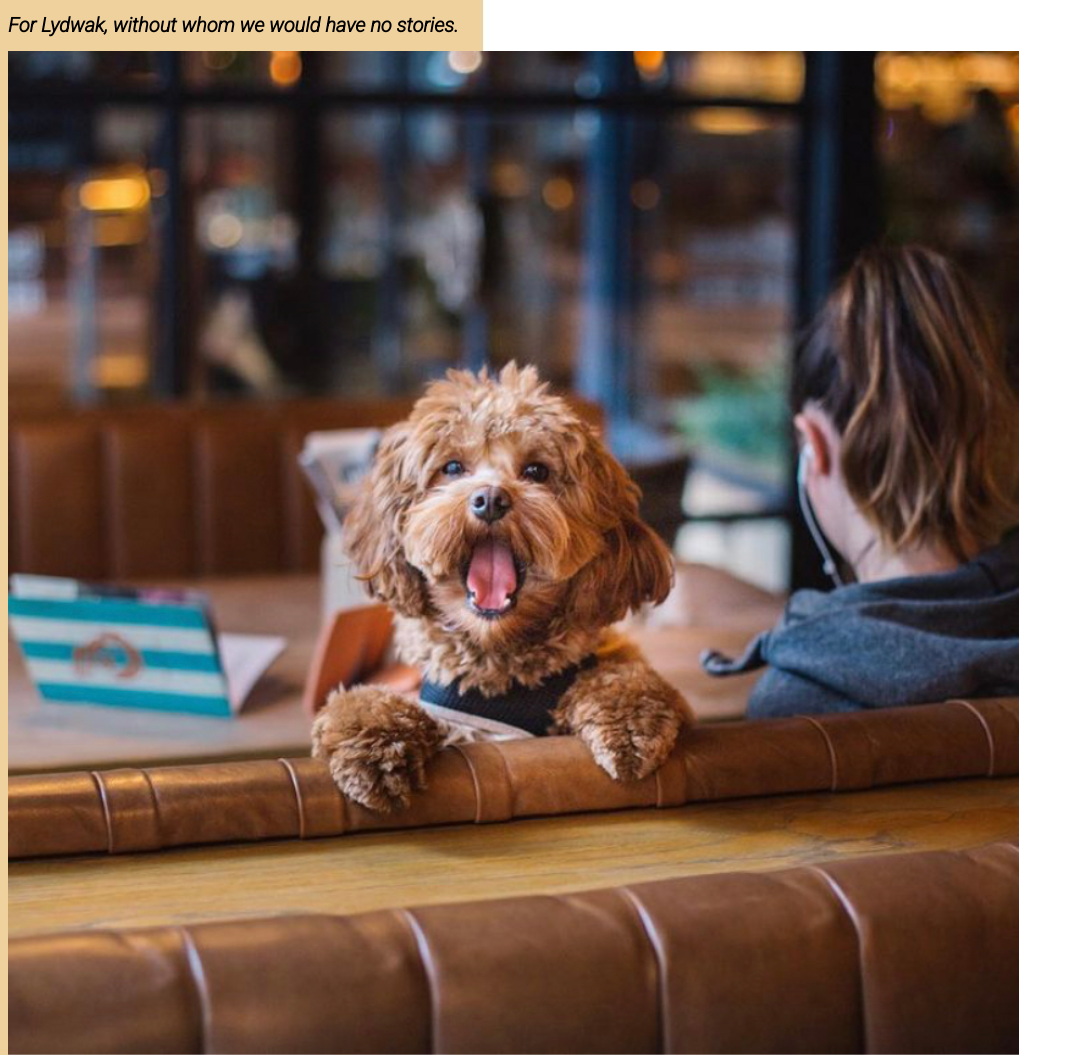
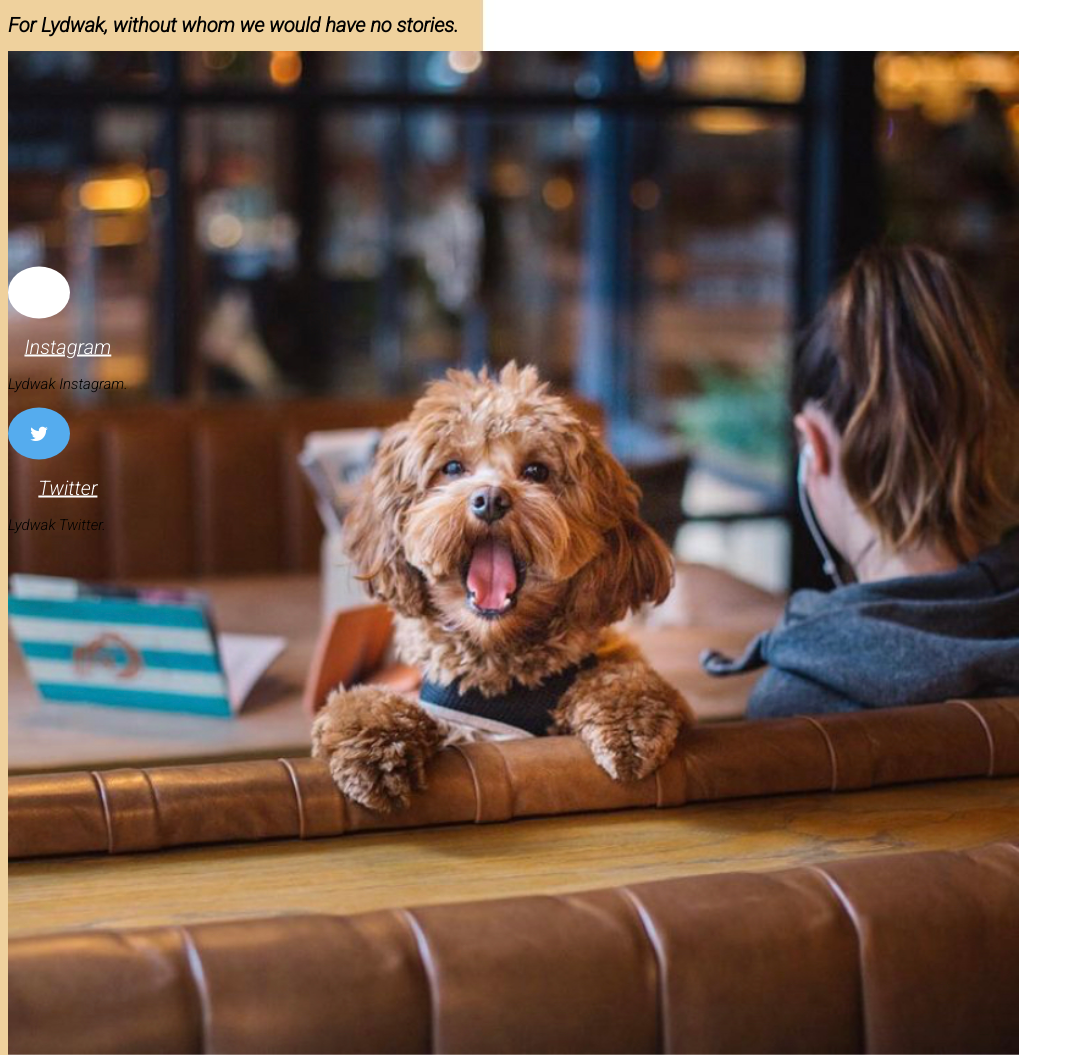
Before and after one commit to Peippo1/lydwak-website-project, a plain HTML site: page index.html in a window 1280 px wide. Shown: the top 1055 px of the page, without its empty margins (0-1074 px from the left). Drawn offline with Linux system fonts and the light colour scheme.

Commit message:
Add files via upload

```diff
--- a/artwork.html
+++ b/artwork.html
@@ -3,7 +3,7 @@
 <head>
     <meta charset="UTF-8">
     <title>Document</title>
-    <link rel="stylesheet" type="text/css" href="../main.css">
+    <link rel="stylesheet" type="text/css" href="./main.css">
 </head>
 <body>
 <h2>
@@ -61,5 +61,17 @@
         <img src="./images/you_good2.jpeg" alt="lydwak you good art 2">
         <!--image lydwak you good art 2-->
     </div>
+    <div>
+        <p class="medium center">
+            <a href="index.html" target="_blank">home page</a>home page.
+        </p>
+        <!-- link to return to home page -->
+    </div>
+    <div>
+        <p class="medium center">
+            <a href="photography.html" target="_blank">photography gallery</a>photography gallery.
+        </p>
+        <!-- link to photography gallery -->
+    </div>
 </body>
 </html>
--- a/index.html
+++ b/index.html
@@ -1,11 +1,11 @@
 <!DOCTYPE html>
 <html lang="en">
-
+    <link rel="stylesheet" href="https://cdnjs.cloudflare.com/ajax/libs/font-awesome/4.7.0/css/font-awesome.min.css">
 <head>
     <meta charset="UTF-8">
     <title>Lydwak</title>
     <!--title of website-->
-    <link rel="stylesheet" type="text/css" href="../main.css">
+    <link rel="stylesheet" type="text/css" href="./main.css">
 </head>
 
 <body>
@@ -37,23 +37,25 @@
     <!--image-->
     <!--links for insta & twitter-->
     <div>
+        <div class="icon-bar">
         <p class="medium center">
-            <a href="https://www.instagram.com/lydwak/" target="_blank">instagram</a>lydwak instagram.
+            <a href="#" class="fa fa-instagram"></a>
+            <a href="https://www.instagram.com/lydwak/" target="_blank"> Instagram</a> Lydwak Instagram.
         </p>
         <p class="medium center">
-            <a href="https://twitter.com/lydwak" target="_blank">twitter</a>lydwak twitter.
+            <a href="#" class="fa fa-twitter"></a>
+            <a href="https://twitter.com/lydwak" target="_blank"> Twitter</a> Lydwak Twitter.
+
         </p>
+        </div>
     </div>
 
     <div>
-        <p class="medium center">
-            <a href="artwork.html" target="_blank">art gallery</a>art gallery.
-        </p>
-    </div>
-    <div>
-        <p class="medium center">
-            <a href="photography.html" target="_blank">photography gallery</a>photography gallery.
-        </p>
+        <div class="pill-nav">
+            <a class="active" href="index.html">Home</a>
+            <a href="artwork.html" target="_blank"> Art gallery</a> Art gallery.<!-- link to art gallery -->
+            <a href="photography.html" target="_blank"> Photography gallery</a> Photography gallery.<!-- link to photography gallery -->
+          </div>
     </div>
 
 
--- a/main.css
+++ b/main.css
@@ -47,3 +47,43 @@ p{
 img{
     width: 80%;
 }
+.icon-bar {
+    position: fixed;
+    top: 50%;
+    -webkit-transform: translateY(-50%);
+    -ms-transform: translateY(-50%);
+    transform: translateY(-50%);
+  }
+  .icon-bar a {
+    display: block;
+    text-align: center;
+    padding: 16px;
+    transition: all 0.3s ease;
+    color: white;
+    font-size: 20px;
+  }
+  .icon-bar a:hover {
+    background-color: #000;
+  }
+  .pill-nav a:hover {
+    background-color: #ddd;
+    color: black;
+  }
+.fa {
+    padding: 20px;
+    font-size: 30px;
+    width: 30px;
+    text-align: center;
+    text-decoration: none;
+    border-radius: 50%;
+  }
+/* Instagram */
+.fa-instagram {
+    background: rgb(255, 255, 255);
+    color: #983b8c
+  }
+  /* Twitter */
+.fa-twitter {
+    background: #55ACEE;
+    color: white;
+  }
```
Also changed, not shown: photography.html (+13 -1 lines).
